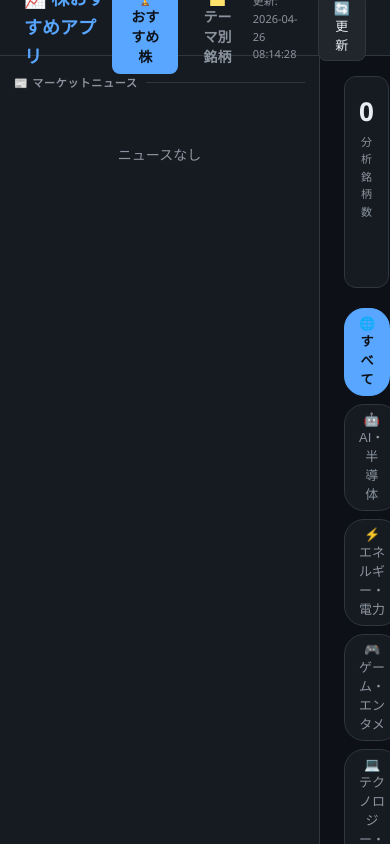
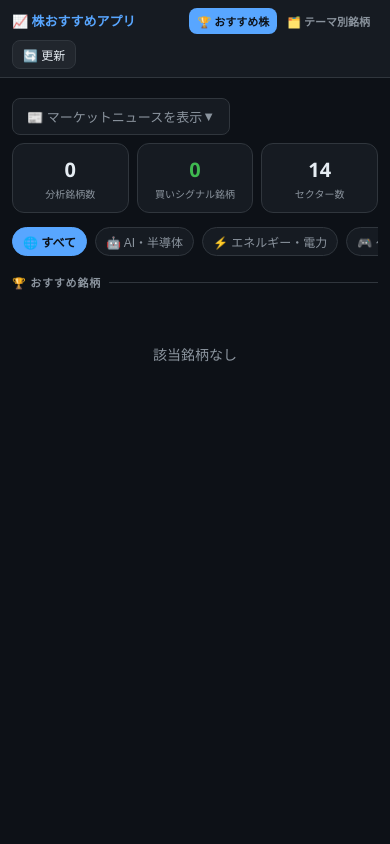
Before and after one commit to yamigeso/StockApp, a Flask app: page / in a window 390 px wide. Run offline with Flask 3, Linux system fonts and the light colour scheme; data that the repository does not hold is empty.

Commit message:
スマホ対応（レスポンシブデザイン）

```diff
--- a/templates/index.html
+++ b/templates/index.html
@@ -128,6 +128,67 @@ select.theme-dd:focus{outline:none;border-color:var(--accent)}
 @keyframes spin{to{transform:rotate(360deg)}}
 .loading-txt{color:var(--text2);font-size:14px}
 ::-webkit-scrollbar{width:5px}::-webkit-scrollbar-thumb{background:var(--border);border-radius:3px}
+
+/* ===== MOBILE RESPONSIVE ===== */
+@media(max-width:768px){
+  /* NAV */
+  .nav{padding:0 12px;height:auto;min-height:52px;flex-wrap:wrap;gap:6px;padding-top:8px;padding-bottom:8px}
+  .nav-logo{font-size:15px}
+  .nav-tabs{gap:2px}
+  .nav-tab{padding:6px 10px;font-size:12px}
+  .nav-right{gap:8px}
+  .last-upd{display:none}
+  .btn-refresh{padding:5px 10px;font-size:12px}
+
+  /* PAGE 1 LAYOUT: 縦積み */
+  .p1-layout{display:flex;flex-direction:column;height:auto}
+  .news-col{border-right:none;border-bottom:1px solid var(--border);padding:12px;max-height:260px;overflow-y:auto}
+  .news-col.collapsed{display:none}
+  .main-col{padding:12px}
+
+  /* NEWS TOGGLE BUTTON */
+  .news-toggle{display:flex;align-items:center;justify-content:space-between;background:var(--bg2);border:1px solid var(--border);border-radius:8px;padding:8px 14px;margin:8px 0;cursor:pointer;font-size:13px;color:var(--text2)}
+  .news-toggle:hover{border-color:var(--accent);color:var(--accent)}
+
+  /* SUMMARY: 3カラム → 小さく */
+  .summary{gap:8px;margin-bottom:14px}
+  .sumcard{padding:10px 6px}
+  .sumcard .num{font-size:20px}
+  .sumcard .lbl{font-size:10px}
+
+  /* SECTOR TABS: 横スクロール */
+  .stabs{flex-wrap:nowrap;overflow-x:auto;padding-bottom:6px;-webkit-overflow-scrolling:touch}
+  .stabs::-webkit-scrollbar{height:3px}
+  .stab{white-space:nowrap;padding:5px 10px;font-size:12px}
+
+  /* CARDS: 1カラム */
+  .stocks-grid{grid-template-columns:1fr}
+  .scard{padding:12px}
+  .cprice{font-size:18px}
+  .sname{font-size:14px}
+
+  /* MODAL: 全画面 */
+  .modal{width:100vw;max-height:100dvh;border-radius:0;padding:16px;margin:0}
+  .modal-overlay{align-items:flex-end}
+  .modal-price{font-size:22px}
+  .modal-name{font-size:18px}
+
+  /* PAGE 2 */
+  .p2-wrap{padding:12px}
+  .p2-header{gap:10px;margin-bottom:14px}
+  .p2-title{font-size:16px}
+  .theme-select-wrap{width:100%}
+  select.theme-dd{width:100%;min-width:0}
+  .theme-desc-box{padding:10px 12px}
+  .theme-icon-big{font-size:24px}
+  .theme-desc-name{font-size:15px}
+}
+
+@media(max-width:400px){
+  .nav-logo{font-size:13px}
+  .nav-tab{padding:5px 8px;font-size:11px}
+  .summary{grid-template-columns:repeat(3,1fr)}
+}
 </style>
 </head>
 <body>
@@ -153,11 +214,14 @@ select.theme-dd:focus{outline:none;border-color:var(--accent)}
 <!-- PAGE 1 -->
 <div id="p1" class="page active">
   <div class="p1-layout">
-    <aside class="news-col">
+    <aside class="news-col" id="newsCol">
       <div class="sec-title">📰 マーケットニュース</div>
       <div id="newsList"><div class="empty">読み込み中...</div></div>
     </aside>
     <main class="main-col">
+      <button class="news-toggle" id="newsToggle" onclick="toggleNews()" style="display:none">
+        <span>📰 マーケットニュースを表示</span><span id="newsToggleArrow">▼</span>
+      </button>
       <div class="summary" id="summaryBar" style="display:none">
         <div class="sumcard"><div class="num" id="sumTotal">-</div><div class="lbl">分析銘柄数</div></div>
         <div class="sumcard"><div class="num green-num" id="sumBuy">-</div><div class="lbl">買いシグナル銘柄</div></div>
@@ -214,6 +278,31 @@ select.theme-dd:focus{outline:none;border-color:var(--accent)}
 <script>
 let allData=null, activeSector='__all';
 let priceChart=null, volChart=null;
+let newsOpen=false;
+
+function isMobile(){return window.innerWidth<=768;}
+function toggleNews(){
+  const col=document.getElementById('newsCol');
+  const arrow=document.getElementById('newsToggleArrow');
+  const toggle=document.getElementById('newsToggle');
+  newsOpen=!newsOpen;
+  col.classList.toggle('collapsed',!newsOpen);
+  arrow.textContent=newsOpen?'▲':'▼';
+  toggle.querySelector('span').textContent=newsOpen?'📰 マーケットニュースを隠す':'📰 マーケットニュースを表示';
+}
+function applyMobileLayout(){
+  const toggle=document.getElementById('newsToggle');
+  const col=document.getElementById('newsCol');
+  if(isMobile()){
+    toggle.style.display='flex';
+    col.classList.add('collapsed');
+    newsOpen=false;
+  }else{
+    toggle.style.display='none';
+    col.classList.remove('collapsed');
+  }
+}
+window.addEventListener('resize',applyMobileLayout);
 
 function showPage(id){
   document.querySelectorAll('.page').forEach(p=>p.classList.remove('active'));
@@ -447,6 +536,7 @@ async function silentRefresh(){
   }catch(e){}
 }
 
+applyMobileLayout();
 initialLoad();
 setInterval(silentRefresh, 10*60*1000); // 10分ごとに静かに更新
 </script>
```
